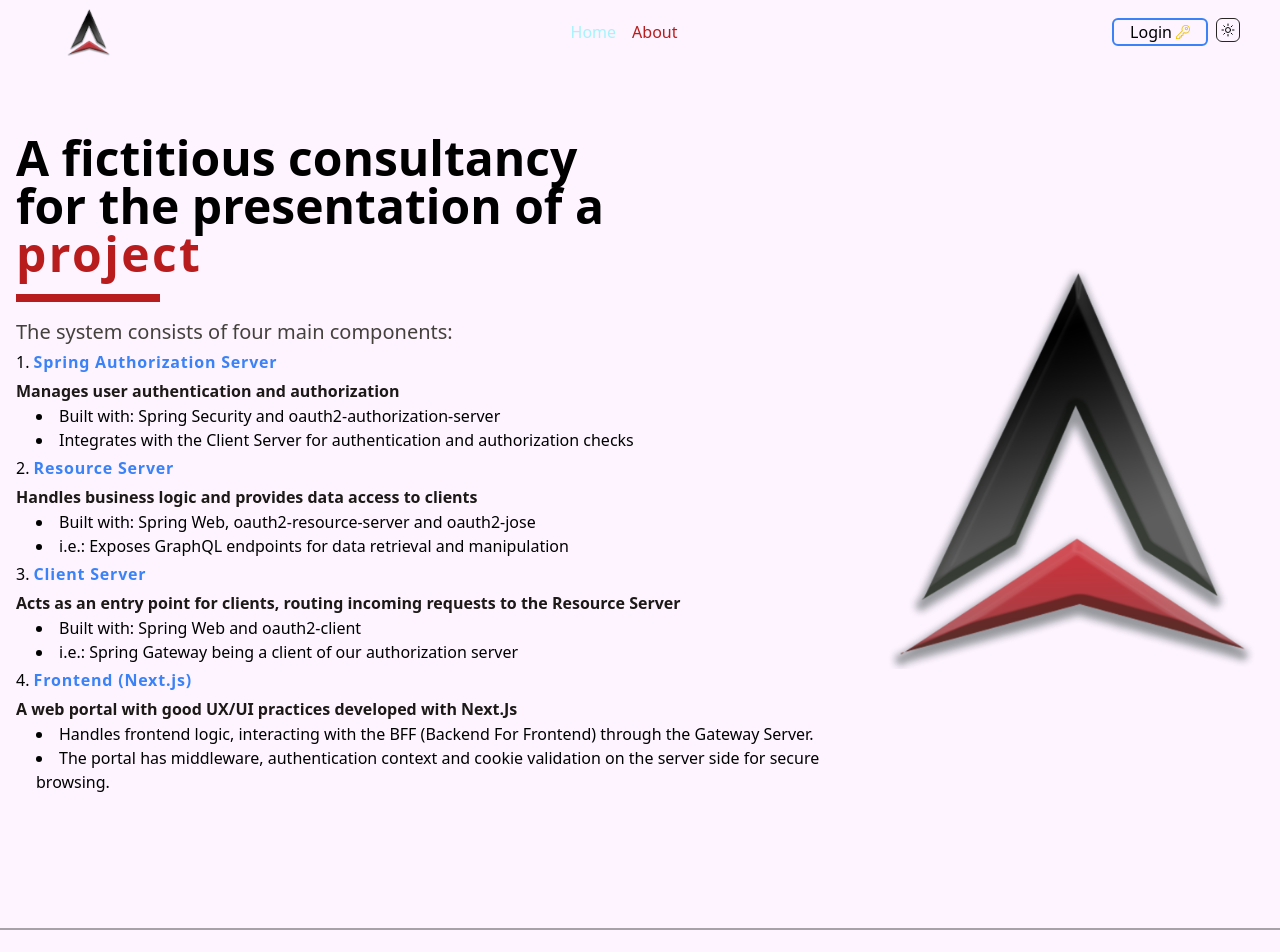
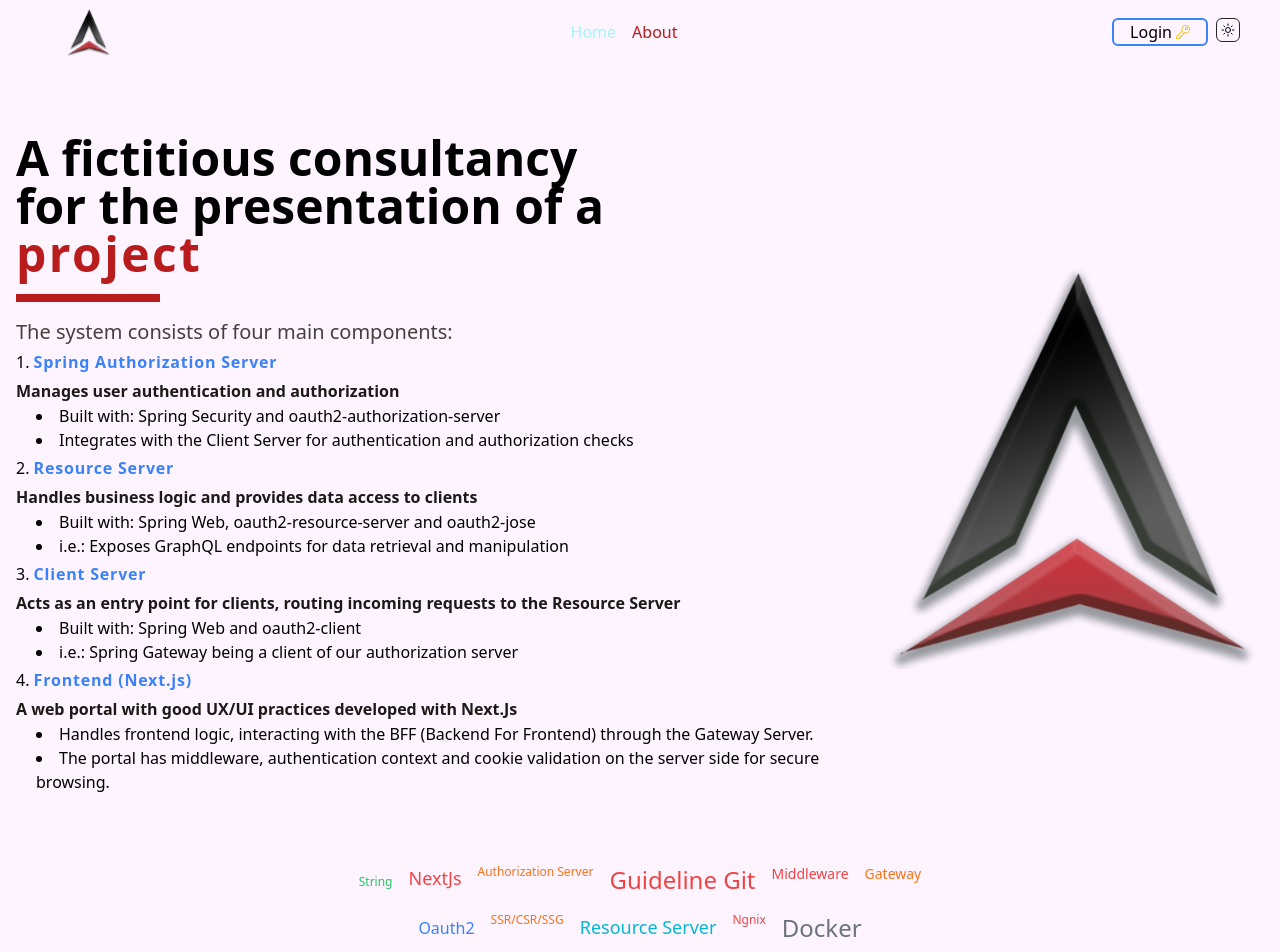
Before and after one commit to andresinho20049/microservices-architecture-with-spring, a Next.js app in the folder web/proxima-consulting-hub/: page /about in a window 1280 px wide. Shown: the top 952 px of the page. Built offline with nearby package versions, Linux system fonts and the light colour scheme; no server answers.

Commit message:
feat: Add new component, tagCloud

```diff
--- a/web/proxima-consulting-hub/src/app/about/page.tsx
+++ b/web/proxima-consulting-hub/src/app/about/page.tsx
@@ -1,6 +1,44 @@
 import { FullHeroSection } from "@/hub/components/server/section/full-hero-section";
+import {
+    TagCloud,
+    TagCloudType,
+} from "@/hub/components/server/section/tag-cloud";
 
 export default function About() {
+    const tags: TagCloudType[] = [
+        {
+            label: "String",
+            link: "https://github.com/andresinho20049/Generic-Dao",
+        },
+        "NextJs",
+        "Authorization Server",
+        "Guideline Git",
+        "Middleware",
+        "Gateway",
+        "Oauth2",
+        "SSR/CSR/SSG",
+        { label: "Resource Server", link: "/" },
+        "Ngnix",
+        "Docker",
+        "Context",
+        "Abstract Components",
+    ];
+
+    return (
+        <section>
+            <FullHeroSection
+                title={aboutHeader}
+                msg={aboutDescription}
+                imgSrc="/imgs/Logo.png"
+                imgSide="Left"
+            />
+            <div className="w-full flex justify-center">
+                <TagCloud tags={tags} />
+            </div>
+        </section>
+    );
+}
+
 const aboutHeader = (
     <h2 className="text-start text-black dark:text-stone-50 text-3xl lg:text-5xl">
         A fictitious consultancy for the presentation of a <br />
@@ -21,16 +59,15 @@ export default function About() {
                         oauth2-authorization-server
                     </li>
                     <li>
-                            Integrates with the Client Server for authentication
-                            and authorization checks
+                        Integrates with the Client Server for authentication and
+                        authorization checks
                     </li>
                 </ul>
             </li>
             <li>
                 <strong>Resource Server</strong>
                 <p>
-                        Handles business logic and provides data access to
-                        clients
+                    Handles business logic and provides data access to clients
                 </p>
                 <ul className="ps-5">
                     <li>
@@ -38,8 +75,8 @@ export default function About() {
                         oauth2-jose
                     </li>
                     <li>
-                            i.e.: Exposes GraphQL endpoints for data retrieval
-                            and manipulation
+                        i.e.: Exposes GraphQL endpoints for data retrieval and
+                        manipulation
                     </li>
                 </ul>
             </li>
@@ -52,8 +89,8 @@ export default function About() {
                 <ul className="ps-5">
                     <li>Built with: Spring Web and oauth2-client</li>
                     <li>
-                            i.e.: Spring Gateway being a client of our
-                            authorization server
+                        i.e.: Spring Gateway being a client of our authorization
+                        server
                     </li>
                 </ul>
             </li>
@@ -69,8 +106,8 @@ export default function About() {
                         (Backend For Frontend) through the Gateway Server.
                     </li>
                     <li>
-                            The portal has middleware, authentication context
-                            and cookie validation on the server side for secure
+                        The portal has middleware, authentication context and
+                        cookie validation on the server side for secure
                         browsing.
                     </li>
                 </ul>
@@ -78,15 +115,3 @@ export default function About() {
         </ol>
     </div>
 );
-
-    return (
-        <section>
-            <FullHeroSection
-                title={aboutHeader}
-                msg={aboutDescription}
-                imgSrc="/imgs/Logo.png"
-                imgSide="Left"
-            />
-        </section>
-    );
-}
--- /dev/null
+++ b/web/proxima-consulting-hub/src/components/server/section/tag-cloud.tsx
@@ -0,0 +1,68 @@
+import { getRandomValue } from "@/hub/utils/math-utils";
+import Link from "next/link";
+
+const textColors = [
+    "text-cyan-500",
+    "text-blue-500",
+    "text-green-500",
+    "text-orange-500",
+    "text-red-500",
+    "text-gray-500",
+] as const;
+
+type textColorsType = (typeof textColors)[number];
+
+const textSizes = [
+    "text-xs",
+    "text-lg",
+    "text-2xl",
+    "text-md",
+    "text-sm",
+    "text-4xl",
+] as const;
+type textSizesType = (typeof textSizes)[number];
+
+export type TagCloudProps = {
+    tags: TagCloudType[];
+};
+
+export type TagCloudType = string | TagCloudItemType;
+
+type TagCloudItemType = {
+    label: string;
+    link: string;
+};
+
+export const TagCloud = ({ tags }: TagCloudProps) => {
+    const textColorsLength = textColors.length;
+    const textSizesLength = textSizes.length;
+
+    return (
+        <ul className="list-none flex justify-center flex-wrap max-w-xl align-center gap-4 leading-8">
+            {tags.map((t) => (
+                <TagCloudItem
+                    tag={t}
+                    color={textColors[getRandomValue(textColorsLength)]}
+                    size={textSizes[getRandomValue(textSizesLength)]}
+                />
+            ))}
+        </ul>
+    );
+};
+
+type TagCloudItemProps = {
+    tag: TagCloudType;
+    color: textColorsType;
+    size: textSizesType;
+};
+
+const TagCloudItem = ({ tag, color, size }: TagCloudItemProps) =>
+    typeof tag === "string" ? (
+        <li className={`${color} ${size}`}>{tag}</li>
+    ) : (
+        <li>
+            <Link href={tag.link} className={`${color} ${size}`}>
+                {tag.label}
+            </Link>
+        </li>
+    );
--- /dev/null
+++ b/web/proxima-consulting-hub/src/utils/math-utils.ts
@@ -0,0 +1,4 @@
+export const getRandomValue = (maxSize: number) => {
+    let i = Math.floor(Math.random() * maxSize);
+    return i;
+};
```
Lines whose indentation alone changed are shown as unchanged.
